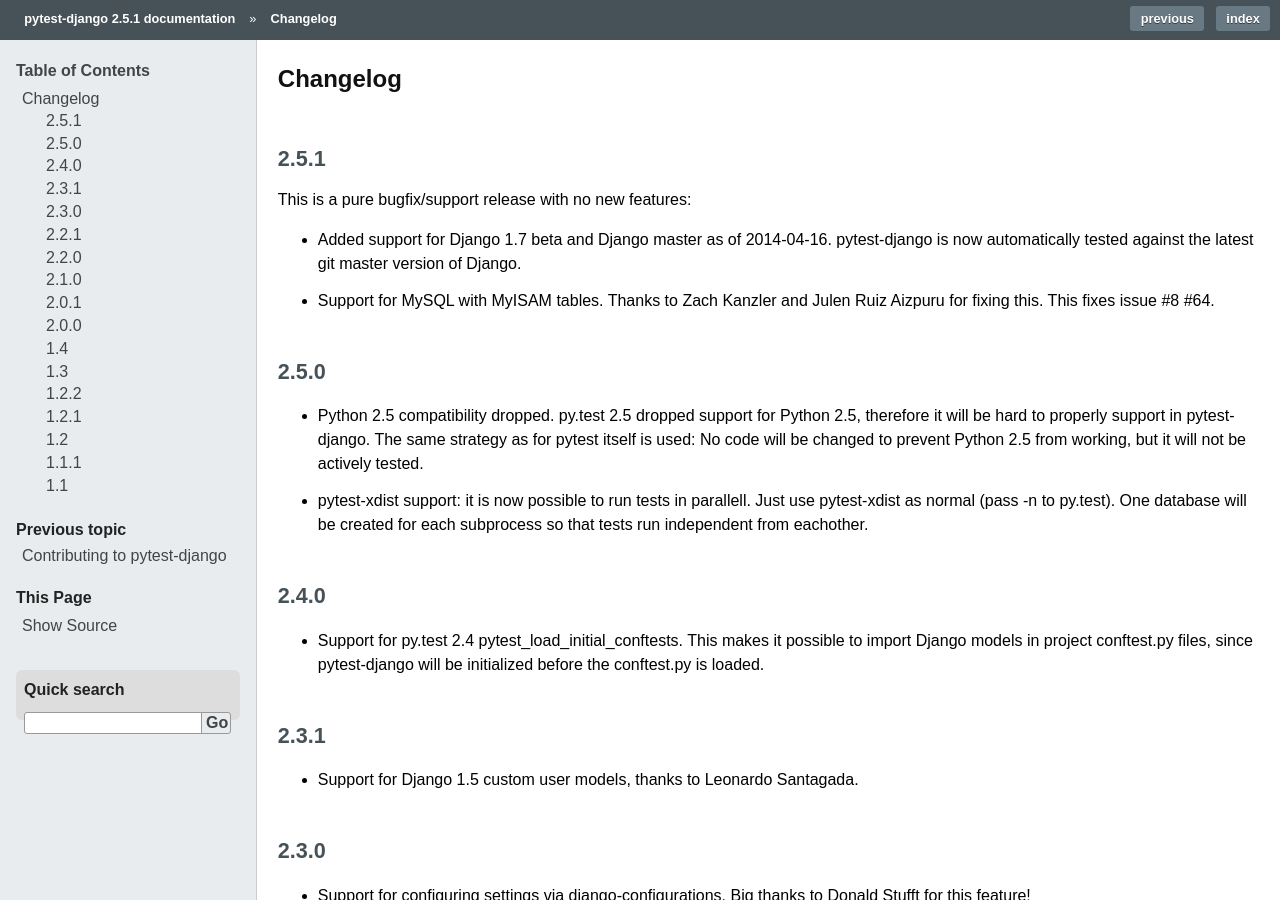
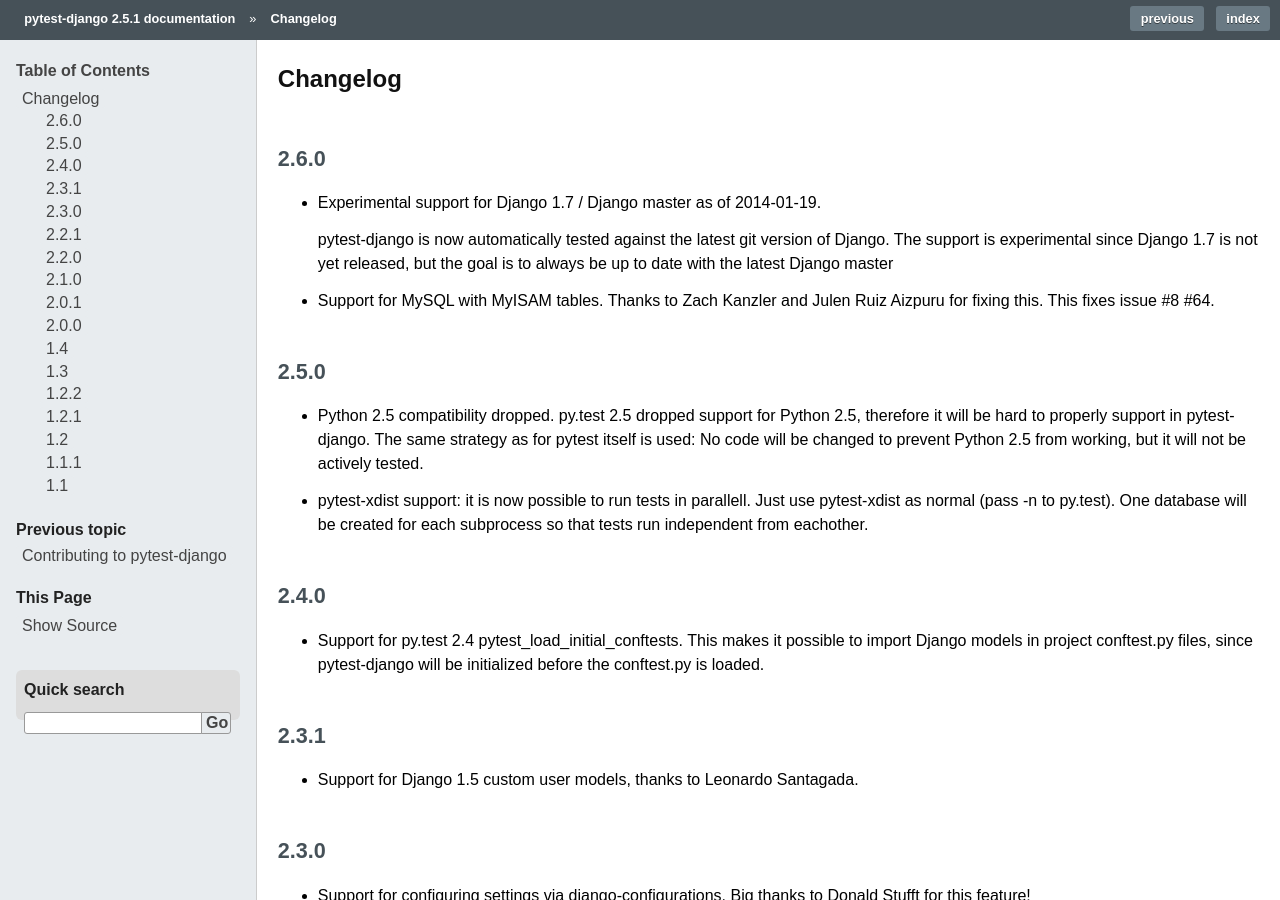
Before and after one commit to pytest-dev/pytest-django, a Sphinx documentation site: the page built from docs/changelog.rst, in a window 1280 px wide and 900 px high. Built offline with Sphinx 7.4.7, drawn with Linux system fonts in a browser that asks for light colours.

Commit message:
revert accidental changelog messup

```diff
--- a/docs/changelog.rst
+++ b/docs/changelog.rst
@@ -1,13 +1,12 @@
 Changelog
 =========
-2.5.1
+2.6.0
 -----
+* Experimental support for Django 1.7 / Django master as of 2014-01-19.
 
-This is a pure bugfix/support release with no new features:
-
-* Added support for Django 1.7 beta and Django master as of 2014-04-16.
-  pytest-django is now automatically tested against the latest git master
-  version of Django.
+  pytest-django is now automatically tested against the latest git version of
+  Django. The support is experimental since Django 1.7 is not yet released, but
+  the goal is to always be up to date with the latest Django master
 
 * Support for MySQL with MyISAM tables. Thanks to Zach Kanzler and Julen Ruiz
   Aizpuru for fixing this. This fixes issue #8 #64.
```
